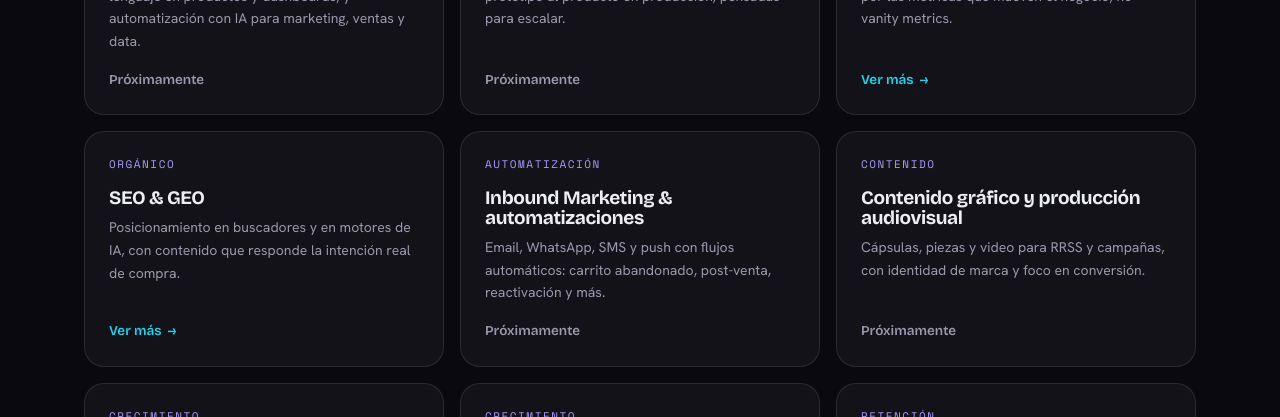
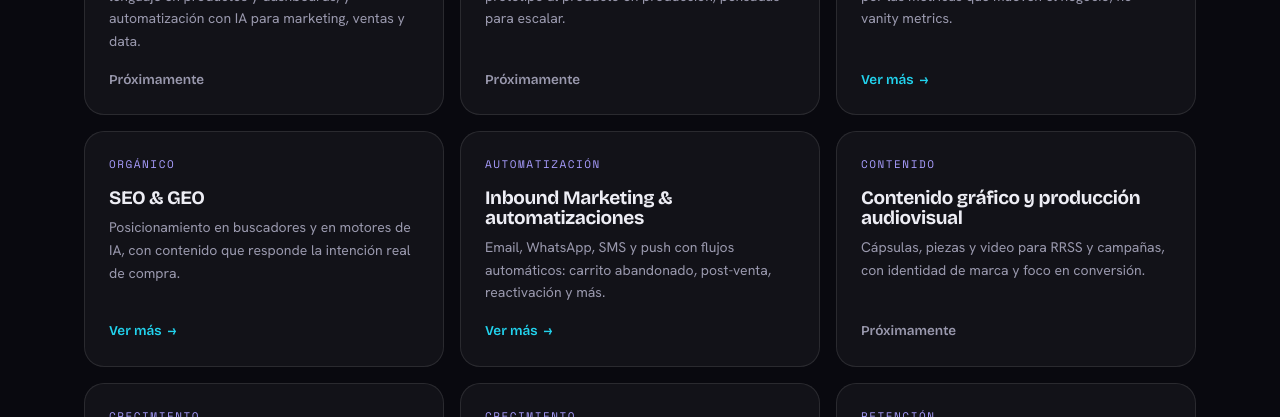
Before and after one commit to fjleitao/experiencia, a plain HTML site: page index.html in a window 1280 px wide. Shown: the part 1180-1597 px from the top of the page. Drawn offline with nearby package versions, Linux system fonts and the light colour scheme.

Commit message:
Refactor inbound marketing section in index.html
Updated the HTML structure for inbound marketing section and ensured proper closing tags.

```diff
--- a/index.html
+++ b/index.html
@@ -227,12 +227,12 @@
           <span class="go active">Ver más <span class="ar">→</span></span>
         </a>
 
-        <div class="area is-soon" role="article">
+        <a class="area" href="/inbound-automatizacion/">
           <span class="tag">Automatización</span>
           <h3>Inbound Marketing &amp; automatizaciones</h3>
           <p>Email, WhatsApp, SMS y push con flujos automáticos: carrito abandonado, post-venta, reactivación y más.</p>
-          <span class="go soon">Próximamente</span>
-        </div>
+          <span class="go active">Ver más <span class="ar">→</span></span>
+        </a>
 
         <div class="area is-soon" role="article">
           <span class="tag">Contenido</span>
```
